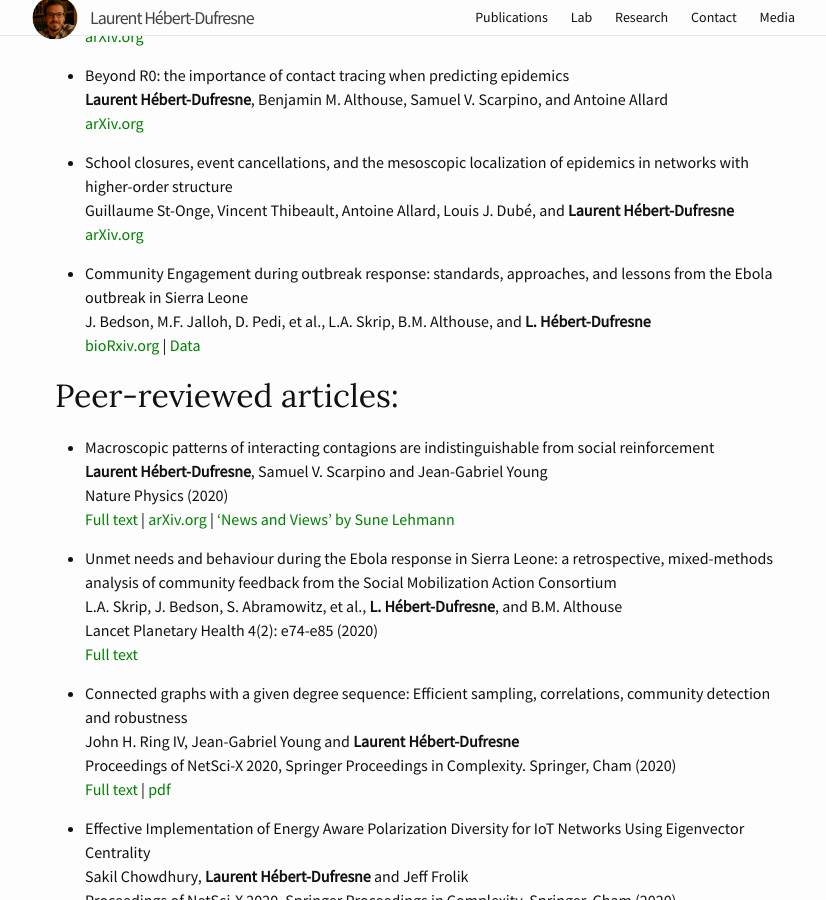
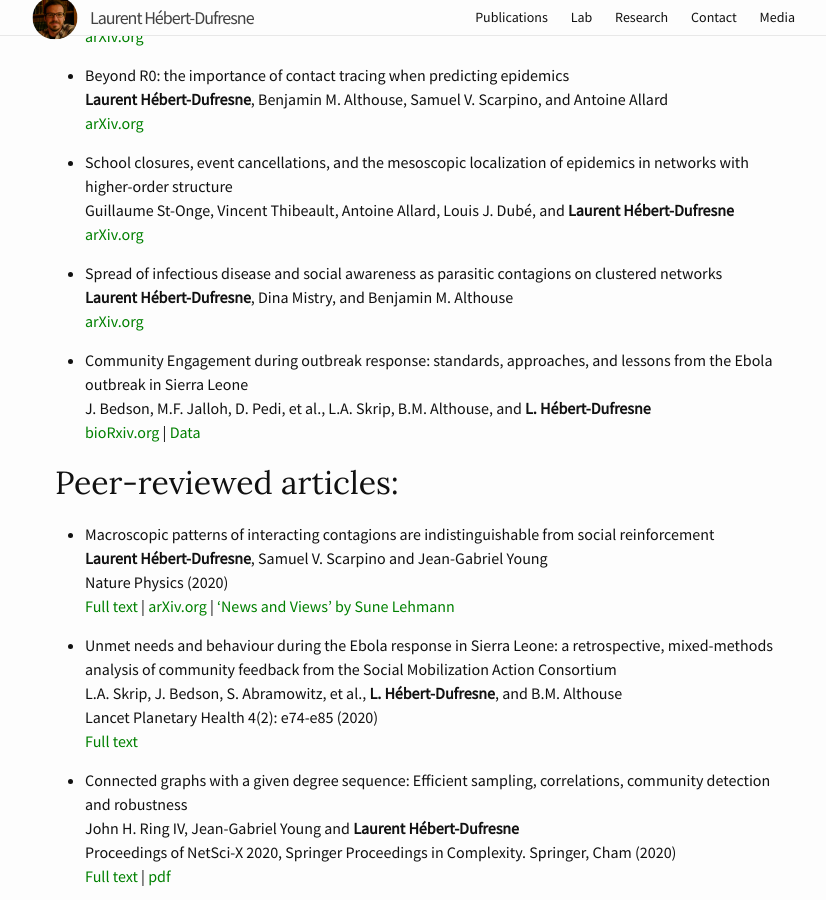
Before and after one commit to laurenthebertdufresne/laurenthebertdufresne.github.io, a Jekyll site: the page built from _pages/publications.md, in a window 1280 px wide and 900 px high, scrolled down 486 px. Shown: the whole window, without its empty margins (215-1041 px from the left). Built offline with Jekyll 4.4.1, drawn with Linux system fonts in a browser that asks for light colours.

Commit message:
new preprint: Parasitic contagions

```diff
--- a/_pages/publications.md
+++ b/_pages/publications.md
@@ -18,6 +18,10 @@ weight: 2
 *   School closures, event cancellations, and the mesoscopic localization of epidemics in networks with higher-order structure
     Guillaume St-Onge, Vincent Thibeault, Antoine Allard, Louis J. Dubé, and **Laurent Hébert-Dufresne**
     [arXiv.org](https://arxiv.org/abs/2003.05924)
+
+*   Spread of infectious disease and social awareness as parasitic contagions on clustered networks
+    **Laurent Hébert-Dufresne**, Dina Mistry, and Benjamin M. Althouse
+    [arXiv.org](https://arxiv.org/abs/2003.10604)
 
 *   Community Engagement during outbreak response: standards, approaches, and lessons from the Ebola outbreak in Sierra Leone
     J. Bedson, M.F. Jalloh, D. Pedi, et al., L.A. Skrip, B.M. Althouse, and **L. Hébert-Dufresne**
```
